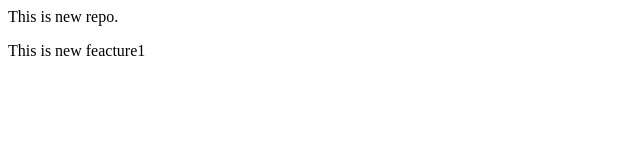
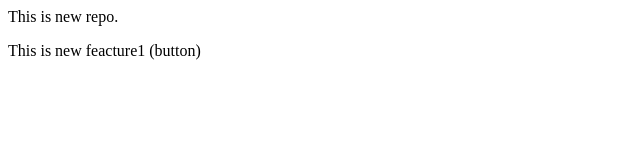
Before and after one commit to krssuhagiya/localRepo, a plain HTML site: page index.html in a window 1280 px wide. Shown: the full height of the page, 0-640 px from the left. Drawn offline with Linux system fonts and the light colour scheme.

```diff
--- a/index.html
+++ b/index.html
@@ -1,2 +1,2 @@
 <p>This is new repo.</p>
-<p>This is new feacture1</p>
+<p>This is new feacture1 (button) </p>
```
